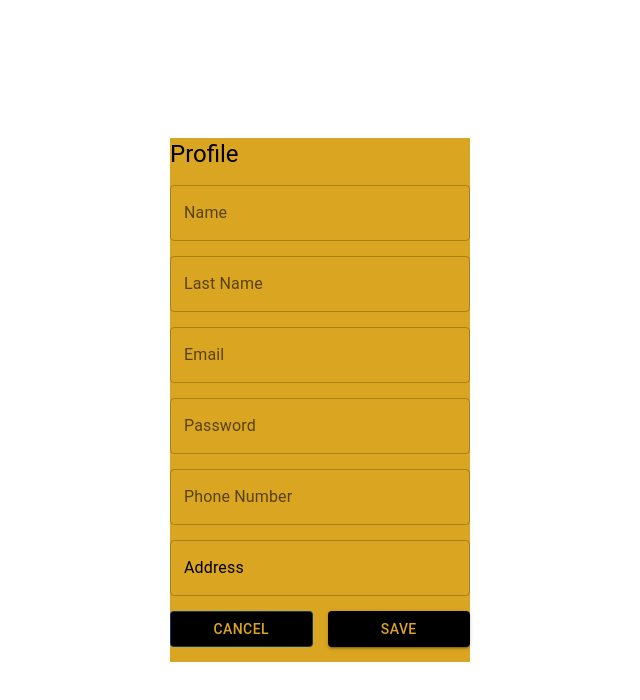
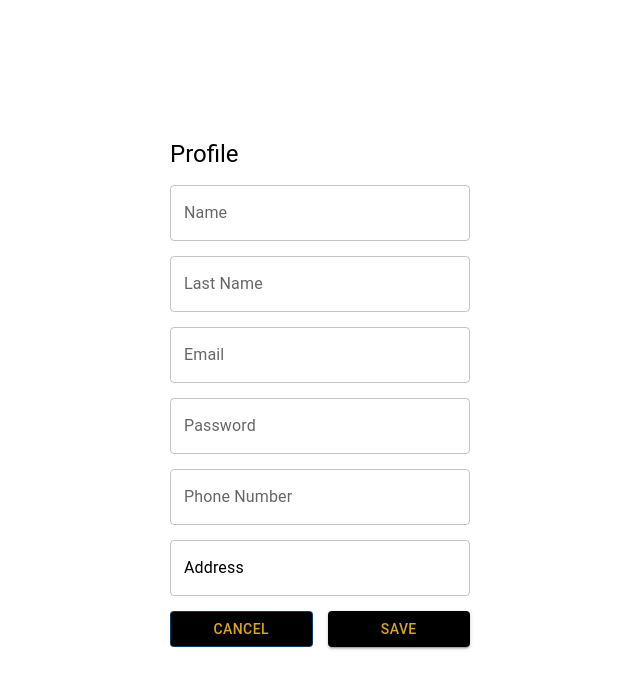
Before and after one commit to myrg15/frontend_appointment_scheduling, a React (Vite) app: page /profile in a window 1280 px wide. Shown: the top 700 px of the page, without its empty margins (320-960 px from the left). Built offline with nearby package versions, Linux system fonts and the light colour scheme.

Commit message:
feat: change create treatment

```diff
--- a/src/pages/CreateTreatments.jsx
+++ b/src/pages/CreateTreatments.jsx
@@ -1,6 +1,6 @@
-import { Alert, Box, Button, TextField } from "@mui/material";
 import React, { useState } from "react";
 import { createTreatment } from "../services/apiCalls";
+import { Alert, Box, Button, TextField } from "@mui/material";
 
 const CreateTreatments = () => {
   const [isCreateSuccess, setIsCreateSuccess] = useState(false);
@@ -18,12 +18,10 @@ const CreateTreatments = () => {
     });
 
     const data = {
-      //review_Id: e.target.review_Id.value,
       name_treatment: e.target.name_treatment.value,
       description: e.target.description.value,
       duration_treatment: e.target.duration_treatment.value,
       img_url: e.target.img_url.value,
-      //status: e.target.status.value,
     };
 
     try {
@@ -112,6 +110,7 @@ const CreateTreatments = () => {
             "&:hover": {
               backgroundColor: "white",
               color: "black",
+              color: "goldenrod",
             },
           }}
         />
@@ -123,7 +122,7 @@ const CreateTreatments = () => {
             backgroundColor: "black",
             color: "goldenrod",
             "&:hover": {
-              backgroundColor: "white",
+              backgroundColor: "black",
               color: "black",
             },
           }}
--- a/src/pages/auth/Profile.jsx
+++ b/src/pages/auth/Profile.jsx
@@ -1,5 +1,5 @@
+import { useNavigate } from "react-router-dom";
 import React, { useEffect, useState } from "react";
-import { useNavigate } from "react-router-dom";
 import { getProfile } from "../../services/apiCalls";
 import { Box, Typography, TextField, Stack, Button } from "@mui/material";
 
@@ -36,7 +36,6 @@ export const Profile = () => {
         gap="15px"
         width="300px"
         color={"black"}
-        backgroundColor={"goldenrod"}
       >
         <Typography variant="h5">Profile</Typography>
         <TextField
```
